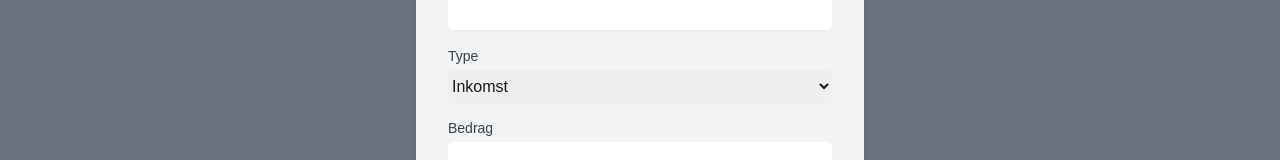
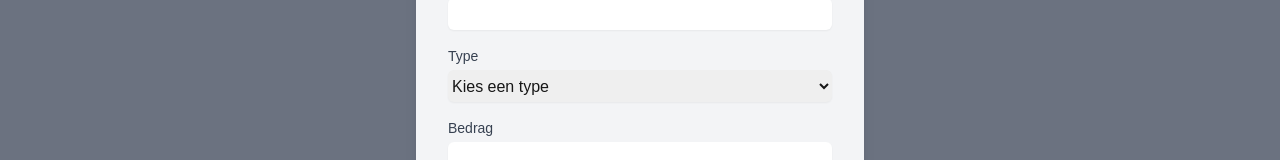
Before and after one commit to IgorCasteleyn/zaytouna_finance, a Next.js app: page /toevoegen in a window 1280 px wide. Shown: the part 239-399 px from the top of the page. Built offline with nearby package versions, Linux system fonts and the light colour scheme.

Commit message:
Transactie toevoegen fixed (geen foto)

```diff
--- a/src/app/api/transacties/route.js
+++ b/src/app/api/transacties/route.js
@@ -39,6 +39,7 @@ export async function POST(req) {
 
     return new Response(JSON.stringify(newTransactie), { status: 201 });
   } catch (error) {
+    console.log("Fout in API:", error);
     return new Response(JSON.stringify({ error: error.message }), {
       status: 500,
     });
--- a/src/components/TransactieForm.jsx
+++ b/src/components/TransactieForm.jsx
@@ -118,6 +118,7 @@ const TransactieForm = () => {
               onChange={handleInputChange}
               className="mt-1 block w-full border-gray-300 h-8 rounded-md shadow-sm focus:border-blue-500 focus:ring-blue-500"
             >
+              <option value="" disabled>Kies een type</option>
               <option value="inkomst">Inkomst</option>
               <option value="uitgave">Uitgave</option>
             </select>
```
